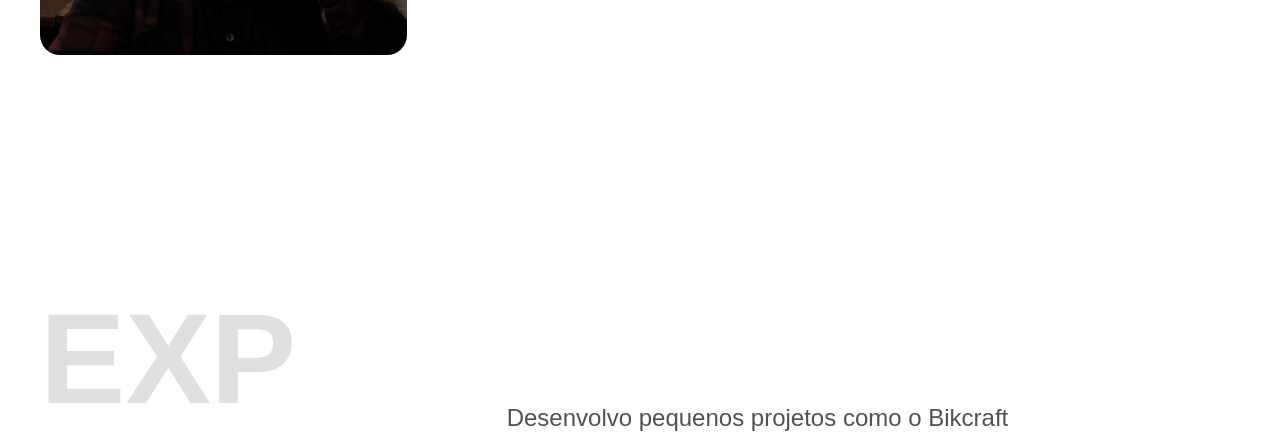
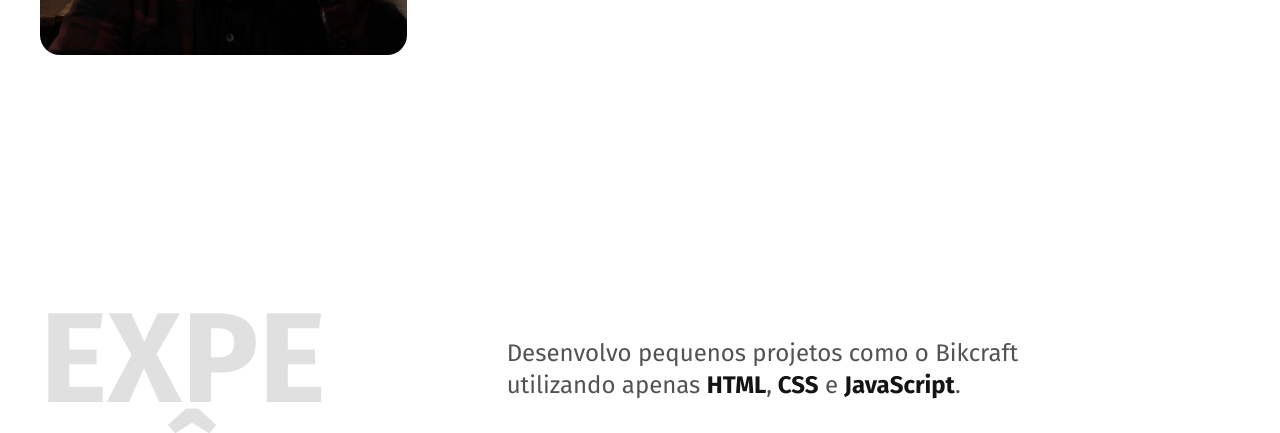
Before and after one commit to GustavoSRost/GustavoSRost.github.io, a plain HTML site: page index.html in a window 1280 px wide. Shown: the part 524-957 px from the top of the page. Drawn offline with Linux system fonts and the light colour scheme.

Commit message:
fontes adicionadas

```diff
--- a/index.html
+++ b/index.html
@@ -8,7 +8,9 @@
   <meta name="description" content="Desenvolvedor Front End. Localizado em Chapecó">
   <link rel="icon" type="image/svg+xml" href="img/G.svg">
   <link rel="stylesheet" href="css/style.css">
-  <meta>
+    <link rel="preconnect" href="https://fonts.googleapis.com">
+  <link rel="preconnect" href="https://fonts.gstatic.com" crossorigin>
+  <link href="https://fonts.googleapis.com/css2?family=Fira+Sans:wght@400;700&display=swap" rel="stylesheet">
   <title>Gustavo Rost - Desenvolvedor</title>
 </head>
 
```
